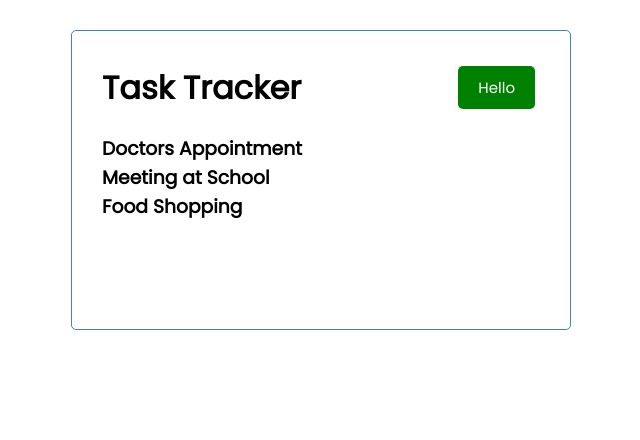
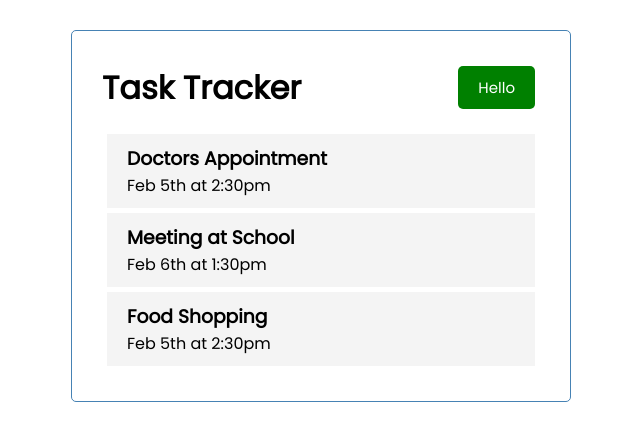
Before and after one commit to dcoppage86/react-task-tracker-tutorial, a React (Create React App) app: page / in a window 1280 px wide. Shown: the top 440 px of the page, without its empty margins (319-959 px from the left). Built offline with nearby package versions, Linux system fonts and the light colour scheme.

Commit message:
added react-icons and updated Task.js to take in props from Tasks.js

```diff
--- a/package.json
+++ b/package.json
@@ -8,6 +8,7 @@
     "@testing-library/user-event": "^12.8.3",
     "react": "^17.0.2",
     "react-dom": "^17.0.2",
+    "react-icons": "^4.2.0",
     "react-scripts": "4.0.3",
     "web-vitals": "^1.1.2"
   },
--- a/src/components/Task.js
+++ b/src/components/Task.js
@@ -1,7 +1,10 @@
-const Task = () => {
+import {FaTimes} from 'react-icons/fa'
+
+const Task = ({ task }) => {
     return (
-        <div className>
-
+        <div className='task'>
+            <h3>{task.text}</h3>
+            <p>{task.day}</p>
         </div>
     )
 }
--- a/src/components/Tasks.js
+++ b/src/components/Tasks.js
@@ -1,8 +1,10 @@
+import Task from './Task'
+
 const Tasks = ({ tasks }) => {
     return (
         <>
           {tasks.map((task) => (
-            <h3 key={task.id}>{task.text}</h3>
+            <Task key={task.id} task={task} />
           ))}
         </>
     )
```
Also changed, not shown: 1 other file (tests, documents, lock files or other folders).
